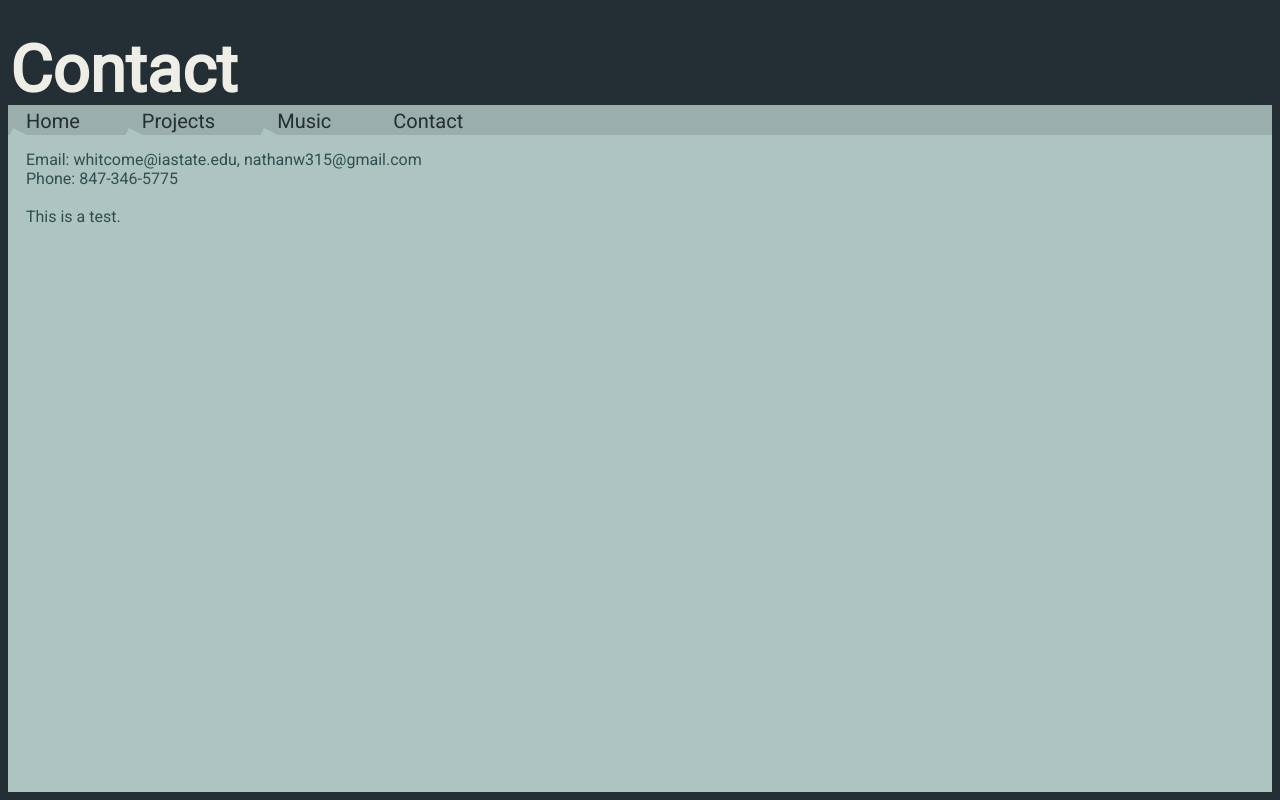
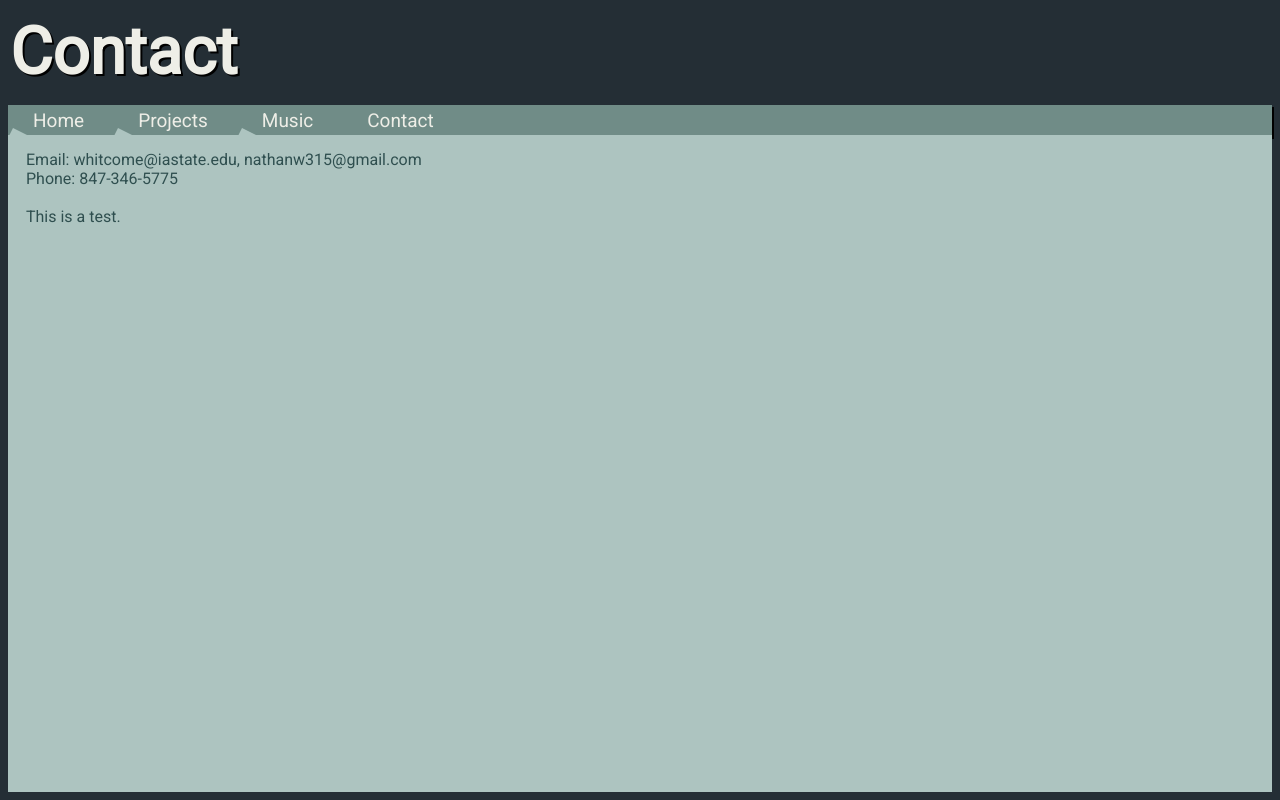
Before and after one commit to nWhitcome/PortfolioSite, a plain HTML site: page contact.html in a window 1280 px wide. Drawn offline with Linux system fonts and the light colour scheme.

Commit message:
Added shadows, changed spacing, and changed some colors.

```diff
--- a/general.css
+++ b/general.css
@@ -9,11 +9,11 @@ h1,a,p,h2,#tab {
 h1{
     text-align: left;
     position: absolute;
-    top:-12px;
+    top:-30px;
     left: 10px;
     font-size: 65px;
     color:#EEEEE7;
-    z-index: -;
+    text-shadow: 2px 2px #000000;
 }
 
 .contact_links{
@@ -22,19 +22,12 @@ h1{
 }
 
 .contact_links a {
-    padding: 5px 40px 5px 18px;
+    padding: 5px 25px 5px 25px;
     position: relative;
     top: 4px;
-    color: #242E35;
-    font-size: 20px;
+    color: #EEEEE7;
+    font-size: 19px;
 
-}
-
-h2 {
-    text-align: right;
-    position:absolute;
-    top: 10px;
-    right:60px;
 }
 
 #rectangle{
@@ -43,8 +36,9 @@ h2 {
     right:8px;
     height:32px;
     top: 105px;
-    background:#9aaeab;
+    background:#708c87;
     z-index: -1000;
+    box-shadow: 2px 2px #000000;
 }
 
 #tab{
@@ -60,7 +54,7 @@ h2 {
 
 .arrow-one{
     position: absolute;
-    bottom: 0px;
+    bottom: -1px;
     left:0px;
     width: 0;
     height: 0;
```
